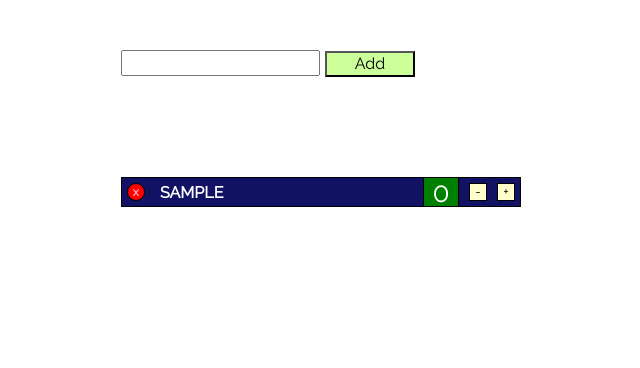
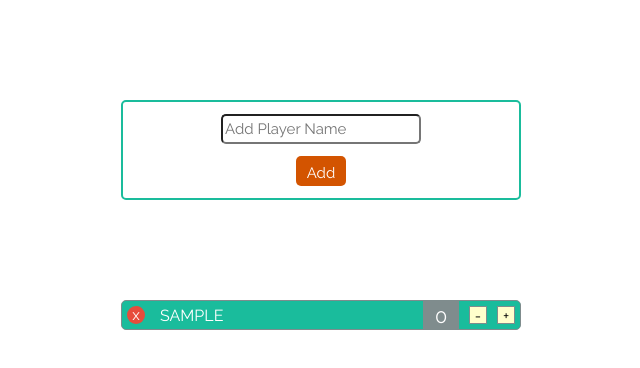
Before and after one commit to flammea/zadanie_24_6, a React (Create React App) app: page / in a window 1280 px wide. Both pictures are taken after typing "Sample" into the empty fields and a click on the input "Add". Shown: the top 368 px of the page, without its empty margins (369-1009 px from the left). Built offline with nearby package versions, Linux system fonts and the light colour scheme.

Commit message:
Improve styles.

```diff
--- a/src/App.css
+++ b/src/App.css
@@ -11,6 +11,6 @@
 
 
 .App {
-  margin: 50px auto;
+  margin: 100px auto;
   width: 300px;
 }
--- a/src/components/AddPlayer/AddPlayer.css
+++ b/src/components/AddPlayer/AddPlayer.css
@@ -1,17 +1,34 @@
+.AddPlayer {
+	border-radius: 5px;
+	border: 2px solid #1abc9c;
+	height: 100px;
+	width: 400px;
+	line-height: 50px;
+}
+
 .AddPlayer__input {
-	width: 199px;
-	height: 26px;
-	font-size: 16px;
-	line-height: 16px;
+	width: 200px;
+	height: 30px;
+	font-size: 15px;
+	line-height: 30px;
 	outline: 0;
+	border-radius: 5px;
+	display: block;
+	margin: 12px auto;
+	padding: 2px;
 }
 
 .AddPlayer__submit {
-	width: 90px;
-	height: 26px;
-	font-size: 16px;
-	line-height: 16px;
-	margin-left: 5px;
+	width: 50px;
+	height: 30px;
+	font-size: 15px;
+	line-height: 30px;
+	padding: 2px;
 	cursor: pointer;
-	background: #CCFF99;
+	background: #d35400;
+	color: #FFFFFF;
+	border: none;
+	border-radius: 5px;
+	display: block;
+	margin: 10px auto;
 }
--- a/src/components/AddPlayer/AddPlayer.js
+++ b/src/components/AddPlayer/AddPlayer.js
@@ -10,7 +10,7 @@ const AddPlayer = (props) => {
 	}
    return (
        <form className="AddPlayer"  onSubmit={onSubmit}>
-           <input type="text" className="AddPlayer__input" ref={(node) => input = node} />
+           <input type="text" className="AddPlayer__input" placeholder="Add Player Name" ref={(node) => input = node} />
            <input type="submit" className="AddPlayer__submit" value="Add" />
        </form>
    )
--- a/src/components/Player/Player.css
+++ b/src/components/Player/Player.css
@@ -3,21 +3,18 @@ li {
 	padding: 5px 0;
 	list-style: none;
 	height: 30px;
-	border: 1px solid #000;
+	border: 1px solid #7f8c8d;
+	margin-top: 10px;
+	border-radius: 5px;
 }
 
 li:nth-child(odd) {
-	background: #99FFFF;
+	background: #1abc9c;
 }
 
 
 li:nth-child(even) {
-	background: rgb(13, 135, 184);
-}
-
-li:nth-child(1) {
-	background: rgb(18, 18, 100);
-	color: #fff;
+	background: #95a5a6;
 }
 
 .Player__button {
@@ -25,12 +22,12 @@ li:nth-child(1) {
 	float: right;
 	width: 18px;
 	height: 18px;
-	border: 1px solid #000;
+	border: 1px solid #7f8c8d;
 	text-align: center;
 	margin: 0 5px;
 	background: #FFFFCC;
 	cursor: pointer;
-	font-size: 13px;
+	font-size: 15px;
 	color: black;
 }
 
@@ -39,12 +36,12 @@ li:nth-child(1) {
 	float: right;
 	width: 36px;
 	height: 30px;
-	border: 1px solid #000;
+	border: 1px solid #7f8c8d;
 	text-align: center;
 	margin: -6px 5px 0;
-	background: green;
+	background: #7f8c8d;
 	line-height: 30px;
-	font-size: 28px;
+	font-size: 20px;
 	color: white;
 }
 
@@ -52,8 +49,9 @@ li:nth-child(1) {
 	float: left;
 	border-radius: 50%;
 	margin-right: 15px;
-	background: red;
-	color: white;
+	background: #e74c3c;
+	color: #FFFFFF;
+	border:none;
 }
 
 .Player__button:last-child {
@@ -61,7 +59,6 @@ li:nth-child(1) {
 }
 
 .Player__name {
-	font-weight: 700;
 	text-transform: uppercase;
-	color: white;
+	color: #FFFFFF;
 }
--- a/src/components/PlayersList/PlayersList.css
+++ b/src/components/PlayersList/PlayersList.css
@@ -6,7 +6,7 @@ ul {
 	width: 199px;
 	display: inline-block;
 	padding: 0 10px;
-	border-right: 3px solid #000;
+	border: 1px solid #7f8c8d;
 }
 
 .points {
```
